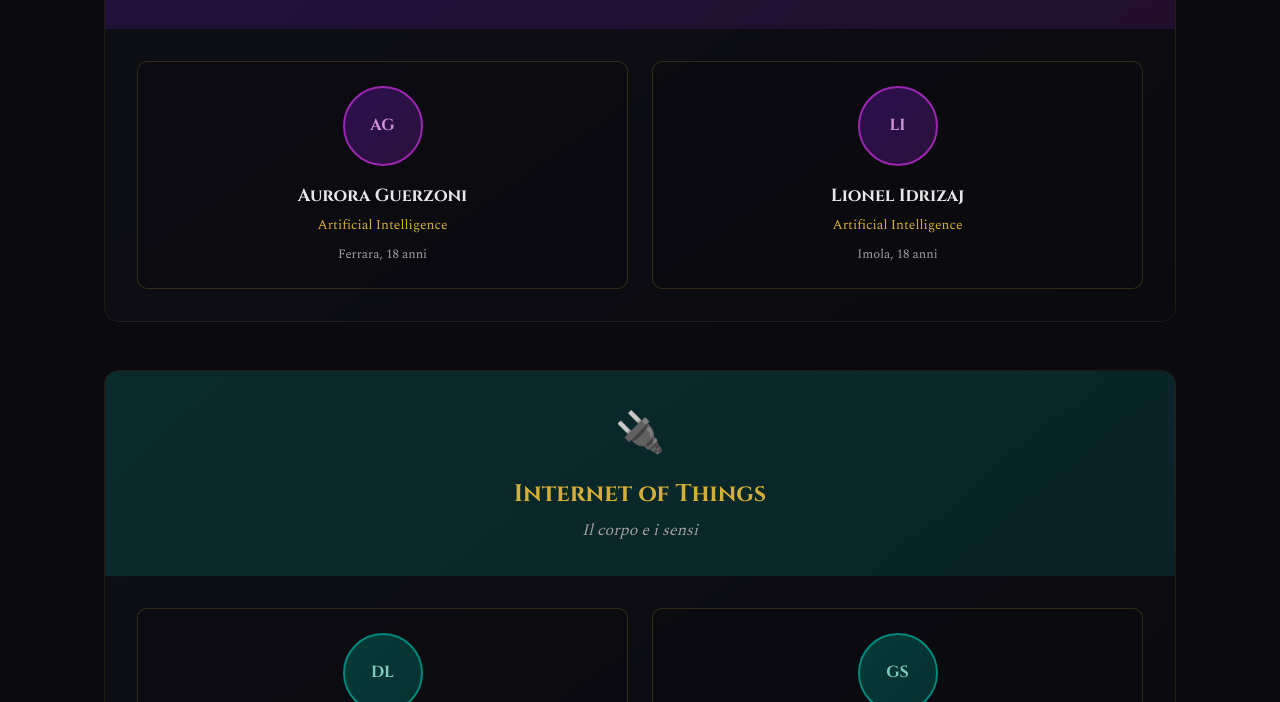
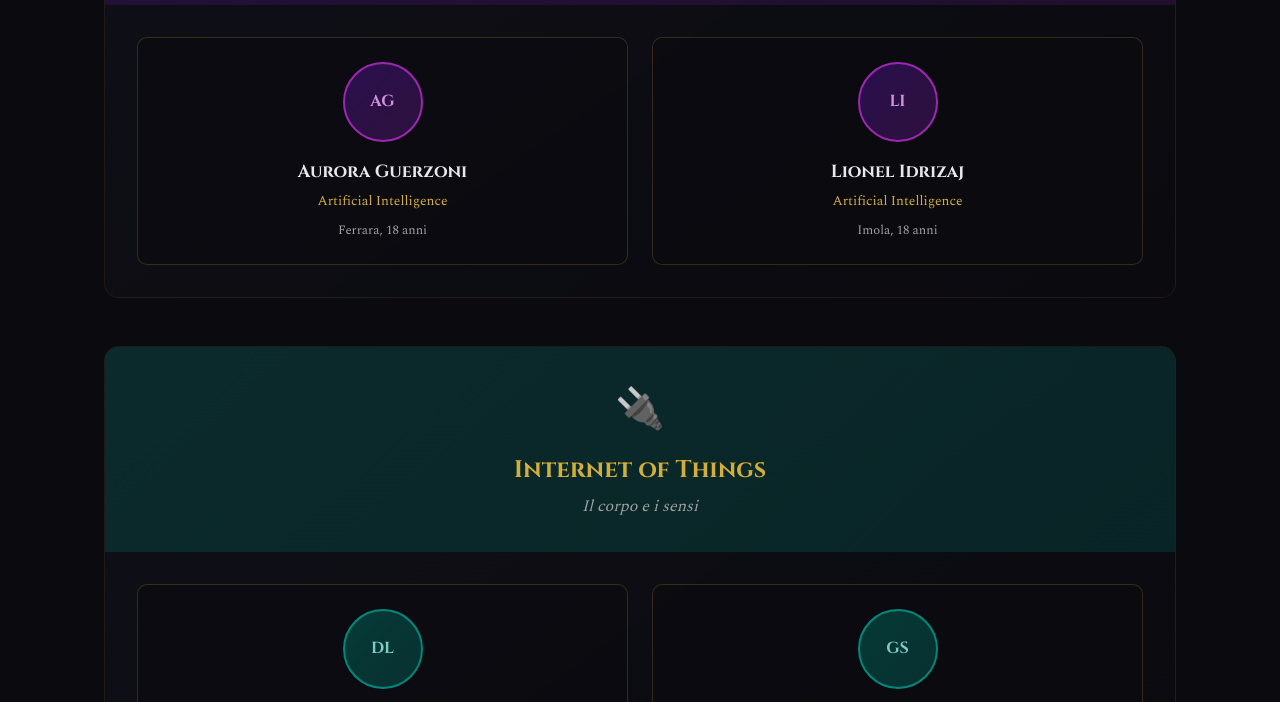
Before and after one commit to Raxer26/petacheo, a website: page team.html in a window 1280 px wide. Shown: the part 649-1351 px from the top of the page. Drawn offline with nearby package versions, Linux system fonts and the light colour scheme.

Commit message:
Reduce spacing between page sections

```diff
--- a/style.css
+++ b/style.css
@@ -552,7 +552,7 @@ body {
 .progetto-content,
 .team-content,
 .storia-content {
-    padding: 3rem 0;
+    padding: 1.5rem 0;
     background: var(--dark);
 }
 
```
